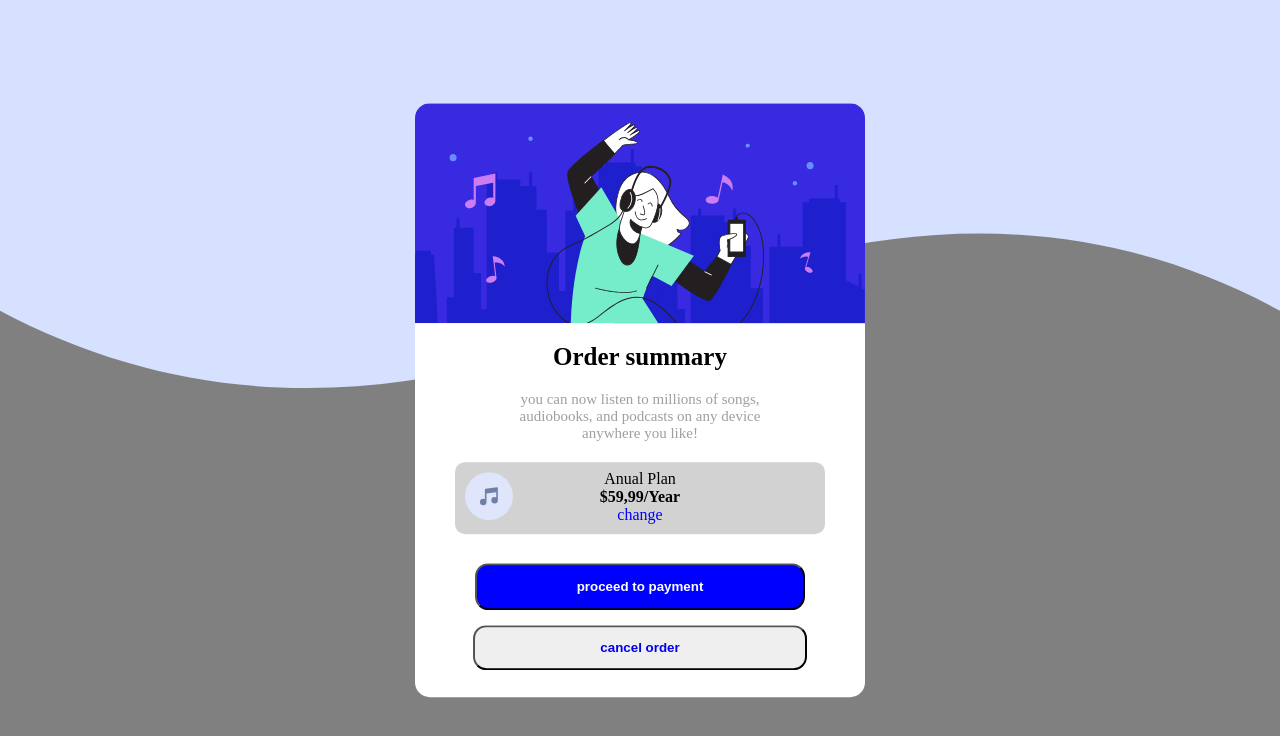
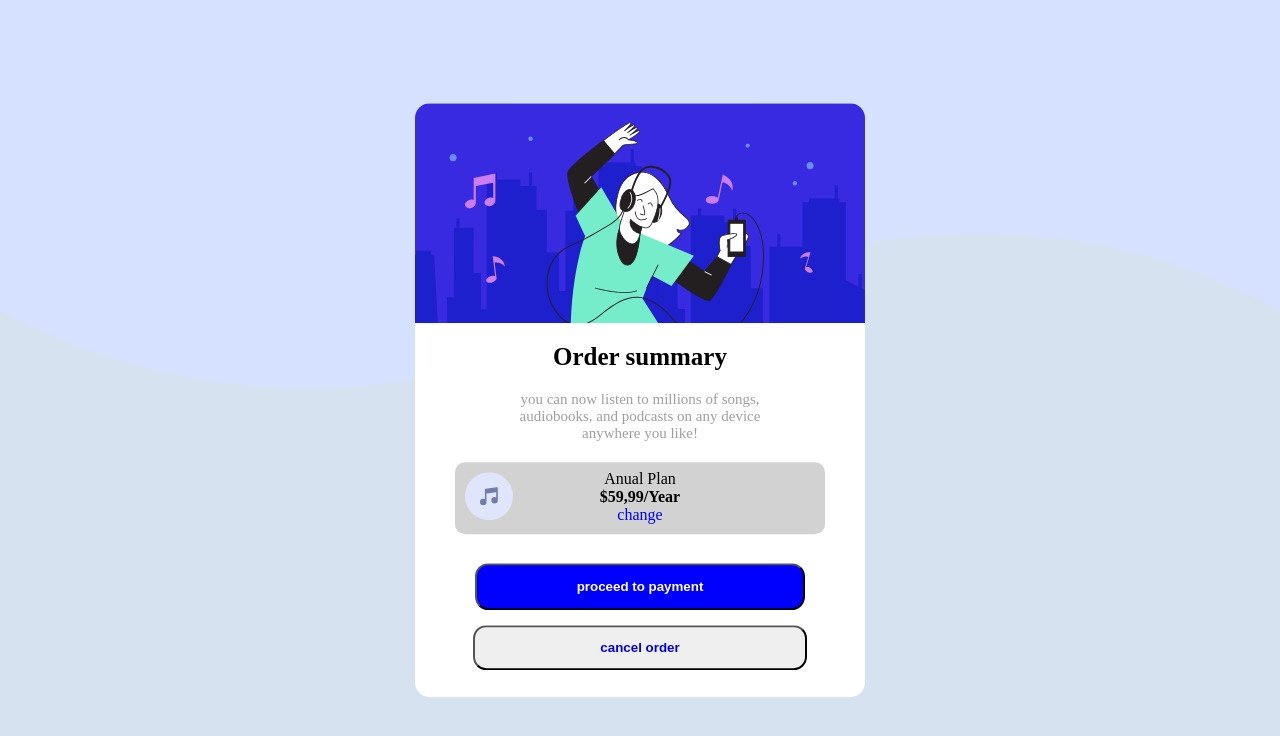
Before and after one commit to LucasrEvaristo/site-pedidos, a plain HTML site: page index.html in a window 1280 px wide. Drawn offline with Linux system fonts and the light colour scheme.

Commit message:
Update style.css

```diff
--- a/style.css
+++ b/style.css
@@ -8,7 +8,7 @@
 }
 
 body{
-    background-color: gray;
+    background:  hsl(212, 45%, 89%);
     font-size: 16px;
 }
 
```
